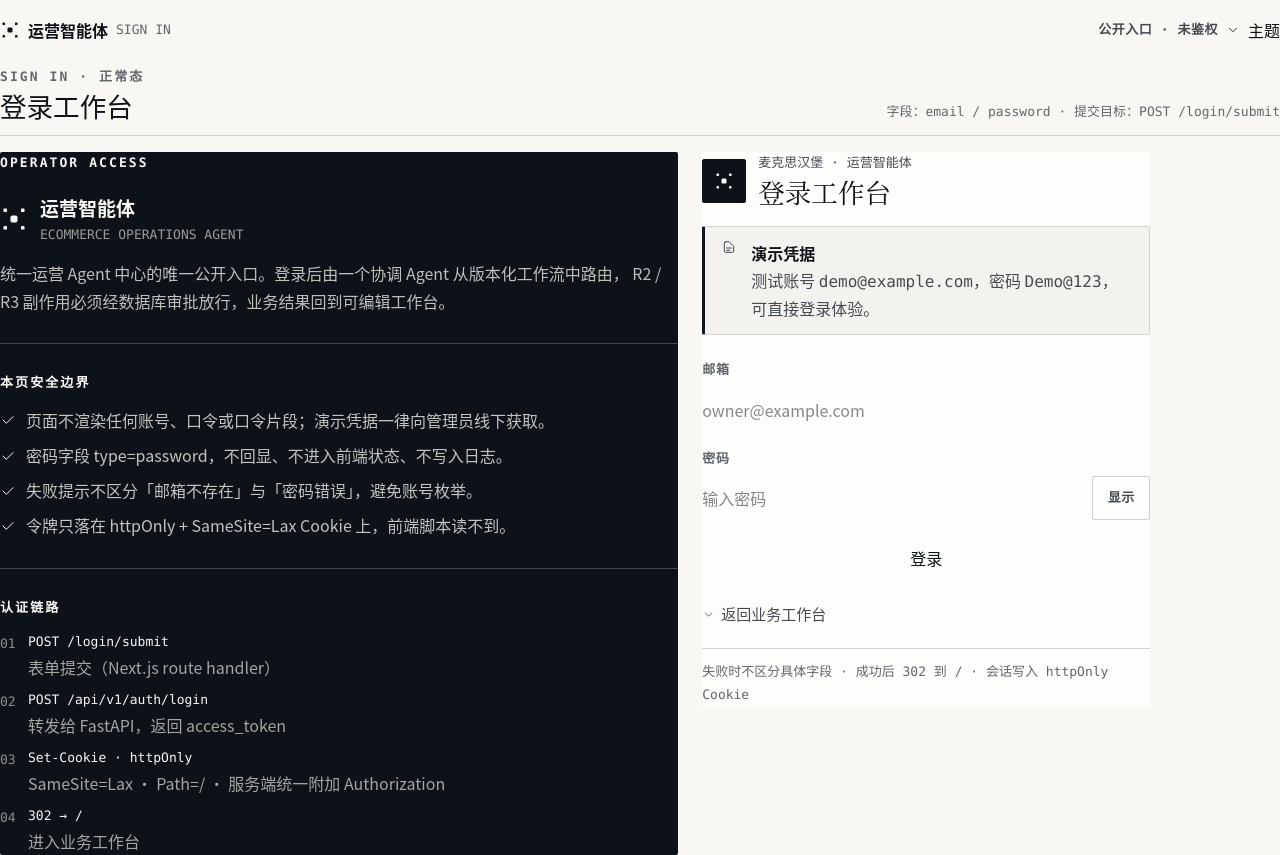
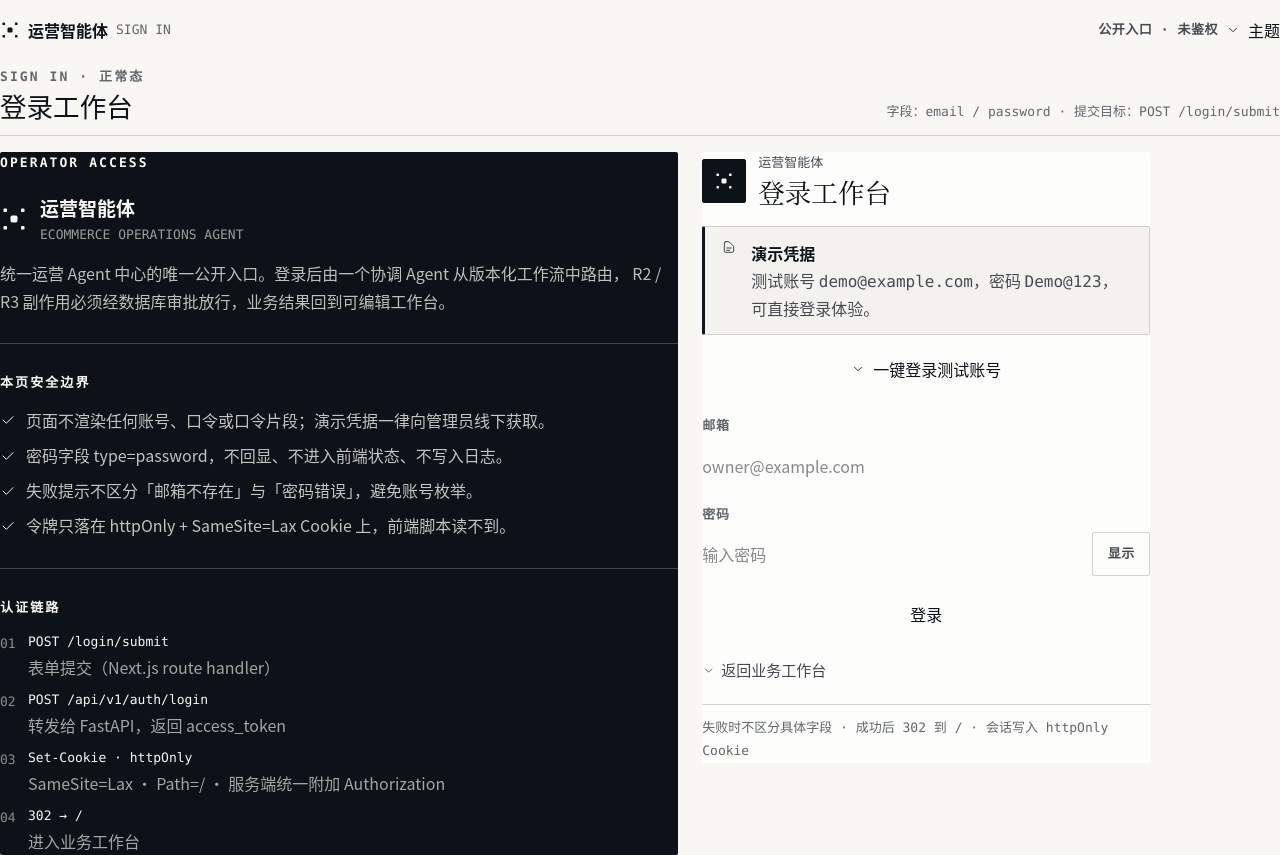
Before and after one commit to haojiezhao343-code/ecommerce-operation-assistant, a Next.js app in the folder web/: page /login in a window 1280 px wide. Built offline with nearby package versions, Linux system fonts and the light colour scheme.

Commit message:
feat: 登录页新增一键登录测试账号按钮（服务端 route /login/demo，compose 注入 DEMO_EMAIL/DEMO_PASSWORD）

```diff
--- /dev/null
+++ b/web/src/app/login/demo/route.ts
@@ -0,0 +1,33 @@
+import { cookies } from "next/headers";
+import { redirect } from "next/navigation";
+
+import { API_BASE_URL } from "@/lib/api";
+import { AUTH_COOKIE_NAME } from "@/lib/session";
+
+/** 处理一键登录测试账号请求：读环境变量凭据，直接调后端登录并写 httpOnly cookie 后进首页。
+ *  这是公开登录页的便捷入口，凭据来自部署环境变量（DEMO_EMAIL / DEMO_PASSWORD），
+ *  不落前端状态、不写日志，与 /login/submit 走同一套后端登录链路。 */
+export async function POST() {
+  const email = (process.env.DEMO_EMAIL || "demo@example.com").trim();
+  const password = process.env.DEMO_PASSWORD || "Demo@123";
+
+  const response = await fetch(`${API_BASE_URL}/api/v1/auth/login`, {
+    method: "POST",
+    headers: { "Content-Type": "application/json" },
+    body: JSON.stringify({ email, password }),
+  });
+
+  if (!response.ok) {
+    redirect("/login?error=1");
+  }
+
+  const payload = (await response.json()) as { access_token: string };
+  const cookieStore = await cookies();
+  cookieStore.set(AUTH_COOKIE_NAME, payload.access_token, {
+    httpOnly: true,
+    sameSite: "lax",
+    path: "/",
+  });
+
+  redirect("/");
+}
--- a/web/src/app/login/page.tsx
+++ b/web/src/app/login/page.tsx
@@ -80,6 +80,8 @@ const loginCss = `
     background: var(--fg); color: var(--bg); font-size: 20px;
   }
   .signin-form { display: flex; flex-direction: column; gap: var(--sp-4); margin-top: var(--sp-5); }
+  .demo-signin { margin-top: var(--sp-3); }
+  .demo-signin .btn { min-height: 44px; }
   .input-row { display: grid; grid-template-columns: minmax(0, 1fr) auto; gap: .375rem; }
   .btn-reveal {
     min-height: 44px; min-width: 58px; padding: 0 .75rem;
@@ -268,7 +270,7 @@ export default async function LoginPage({ searchParams }: LoginPageProps) {
                         </svg>
                       </span>
                       <div>
-                        <p className="who">麦克思汉堡 · 运营智能体</p>
+                        <p className="who">运营智能体</p>
                         <h1>登录工作台</h1>
                       </div>
                     </div>
@@ -283,6 +285,13 @@ export default async function LoginPage({ searchParams }: LoginPageProps) {
                         </p>
                       </div>
                     </div>
+
+                    <form action="/login/demo" method="post" className="demo-signin">
+                      <button type="submit" className="btn btn-primary btn-block">
+                        <svg className="ic ic-sm" aria-hidden="true"><use href="#i-chev"></use></svg>
+                        <span>一键登录测试账号</span>
+                      </button>
+                    </form>
 
                     {expired ? (
                       <div className="alert is-info" role="status">
```
Also changed, not shown: 1 other file (tests, documents, lock files or other folders).
